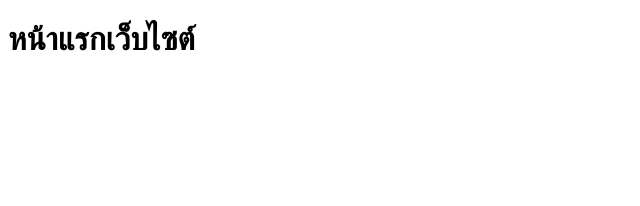
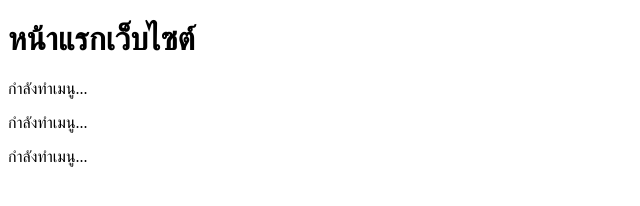
Before and after one commit to taitle232556-beep/myapp, a plain HTML site: page index.html in a window 1280 px wide. Shown: the whole page, without its empty margins (0-640 px from the left). Drawn offline with Linux system fonts and the light colour scheme.

Commit message:
test updatedata

```diff
--- a/index.html
+++ b/index.html
@@ -7,5 +7,8 @@
 </head>
 <body>
     <h1>หน้าแรกเว็บไซต์</h1>
+    <p>กำลังทำเมนู...</p>
+    <p>กำลังทำเมนู...</p>
+    <p>กำลังทำเมนู...</p>
 </body>
 </html>
```
